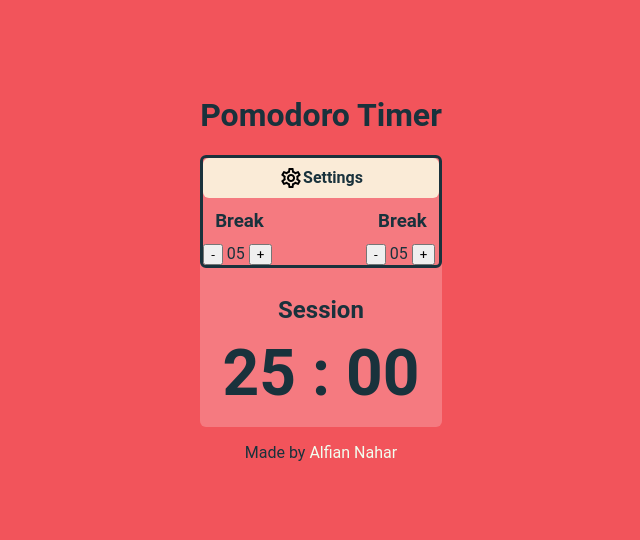
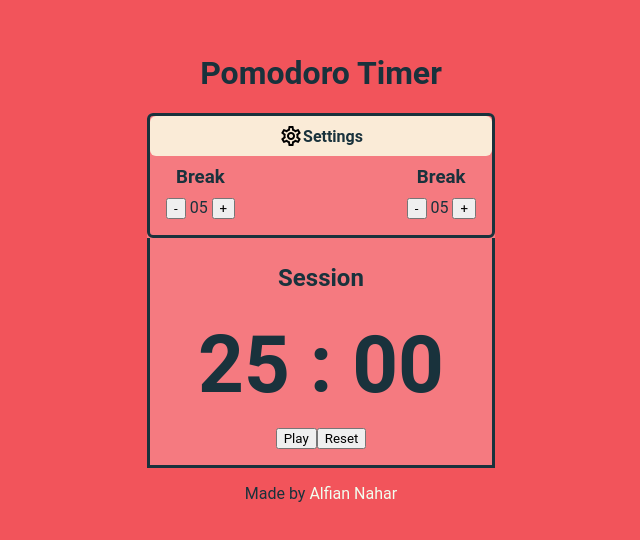
Before and after one commit to alfianahar/pomodoro-countdowntimer, a React (Vite) app: page / in a window 1280 px wide. Shown: the part 124-664 px from the top of the page, without its empty margins (319-959 px from the left). Built offline with nearby package versions, Linux system fonts and the light colour scheme.

Commit message:
add full layout

```diff
--- a/src/App.css
+++ b/src/App.css
@@ -25,12 +25,14 @@ a:hover, a:active {
 }
 
 h2, h3 {
-  margin: 12px;
+  margin: 10px;
 }
 
 .App  {
   display: flex;
   flex-direction: column;
+  align-items: center;
+  justify-content: center;
   height: 100%;
   padding: 2rem;
 }
@@ -56,6 +58,8 @@ h2, h3 {
 .control {
   display: flex;
   justify-content: space-between;
+  margin-bottom: 1rem;
+  padding: 0rem 1rem;
 }
 
 .pomodoro {
@@ -72,11 +76,14 @@ h2, h3 {
   align-items: center;
   justify-content: center;
   padding: 1rem;
+  border: solid;
+  border-width: 0px 3px 3px 3px;
 }
 
 .clock-layout {
-  font-size: 4rem;
+  font-size: 5rem;
   font-weight: 600;
+  padding: 1rem 2rem;
 }
 
 footer {
--- a/src/App.jsx
+++ b/src/App.jsx
@@ -6,7 +6,7 @@ function TimerControl() {
   return (
       <div className="timer-control">
         <h3>Break</h3>
-        <button> - </button>
+        <button className=""> - </button>
         <span> 05 </span>
         <button> + </button>
       </div>
@@ -40,15 +40,19 @@ function Clock ({minutes, seconds}) {
     <div className="clock">
       <h2>Session</h2>
       <div className="clock-layout">{mins} : {secs}</div>
+      <div>
+        <button>Play</button>
+        <button>Reset</button>
+      </div>
     </div>
   )
 }
 
-function Pomodoro({min, sec}) {
+function Pomodoro({minutes, seconds}) {
   return (
     <div className="pomodoro">
       <PomoSetting />
-      <Clock minutes={min} seconds={sec}/>
+      <Clock minutes={minutes} seconds={seconds}/>
     </div>
   )
 }
@@ -61,7 +65,7 @@ function App() {
   return (
     <div className="App">
       <h1>Pomodoro Timer</h1>
-      <Pomodoro min={minutes} sec={seconds} />
+      <Pomodoro minutes={minutes} seconds={seconds} />
 
       <footer className="credit">
         <p className="">
```
